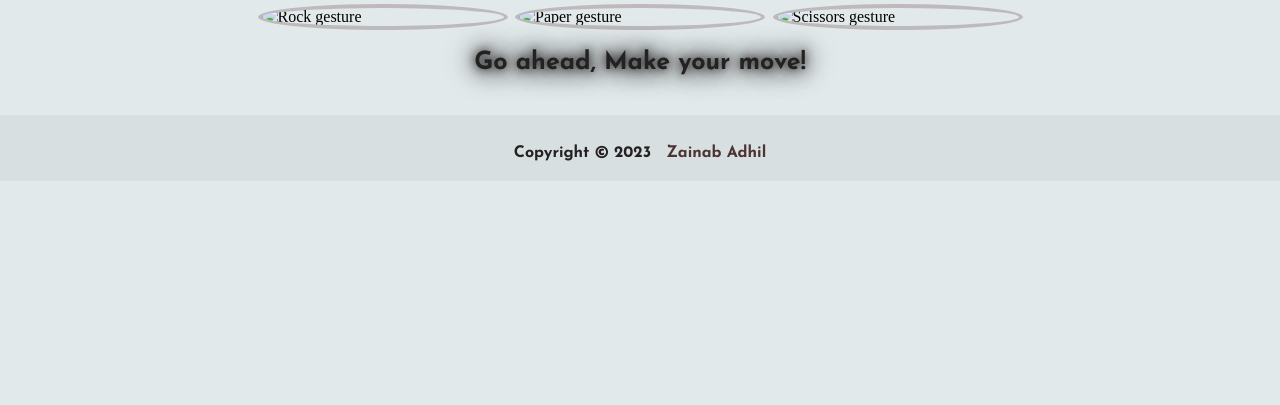
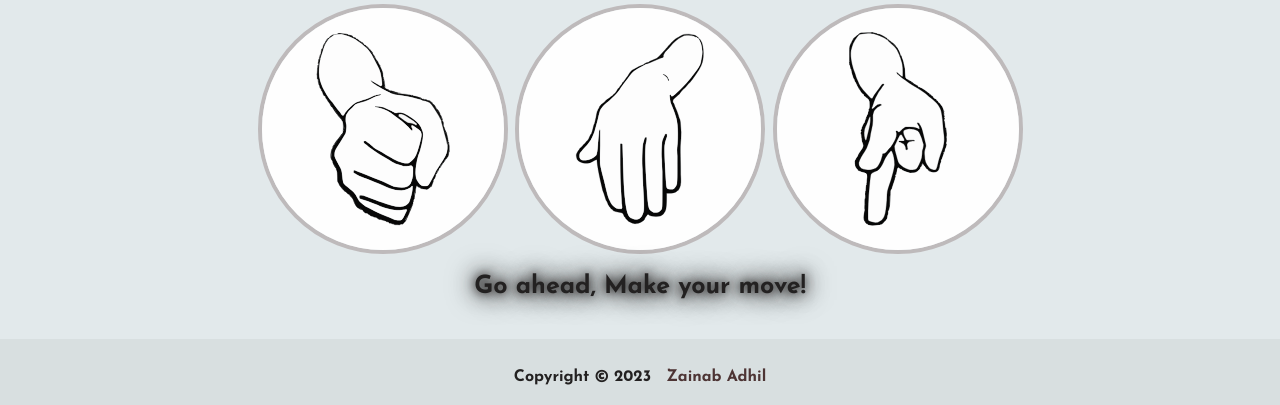
Before and after one commit to zainabAdhil/Rock-Paper-Scissors, a plain HTML site: page index.html in a window 1280 px wide. Shown: the part 597-1002 px from the top of the page. Before the commit the page ends 800 px from the top, so only its background shows below. Drawn offline with Linux system fonts and the light colour scheme; the site is published under a folder, as on GitHub Pages, so addresses that start at the root find nothing; a web font is replaced by a local one.

Commit message:
Update index.html

```diff
--- a/index.html
+++ b/index.html
@@ -34,9 +34,9 @@
 
   <div class="choices">
     <div class="choice">
-      <img id="Rock" src="/rock.svg" alt="Rock gesture">
-      <img id="Paper" src="/paper.svg" alt="Paper gesture">
-      <img id="Scissors" src="/scissors.svg" alt="Scissors gesture">
+      <img id="Rock" src="rock.svg" alt="Rock gesture">
+      <img id="Paper" src="paper.svg" alt="Paper gesture">
+      <img id="Scissors" src="scissors.svg" alt="Scissors gesture">
     </div>
   </div>
 
```
